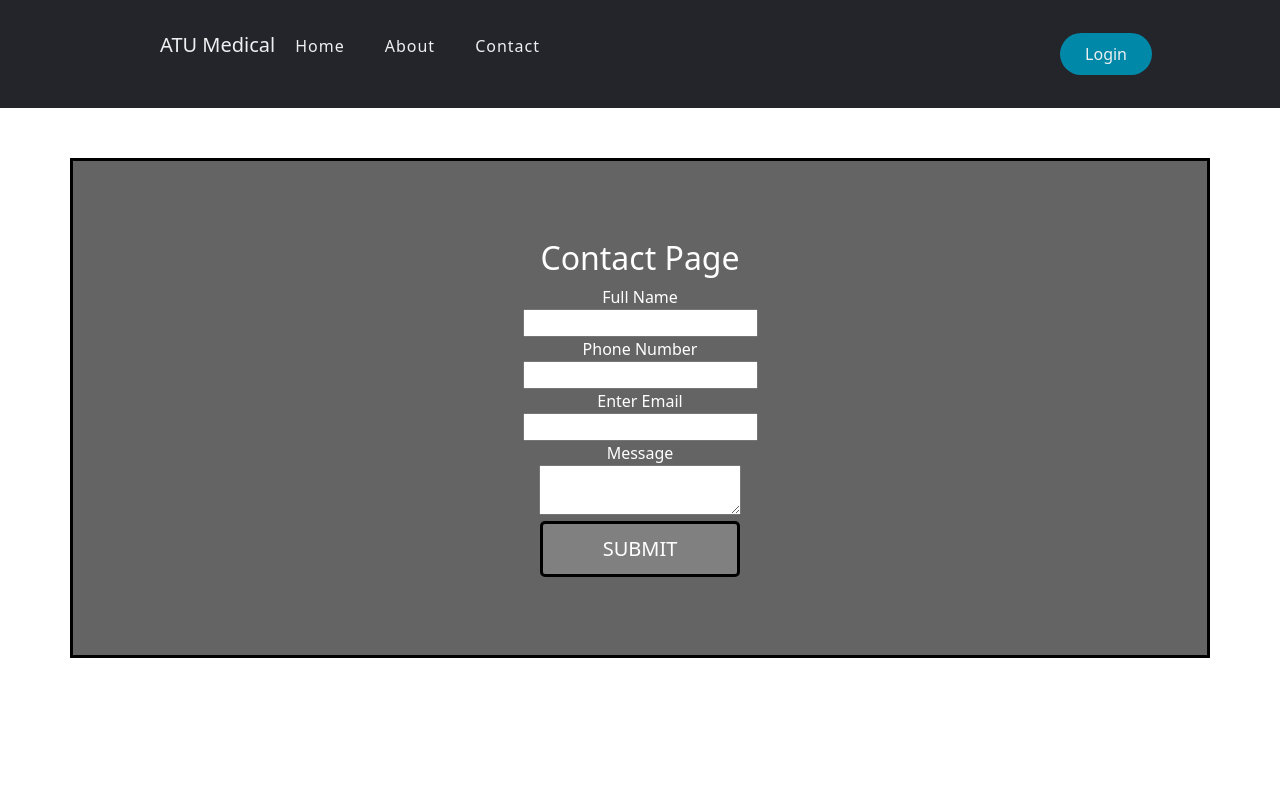
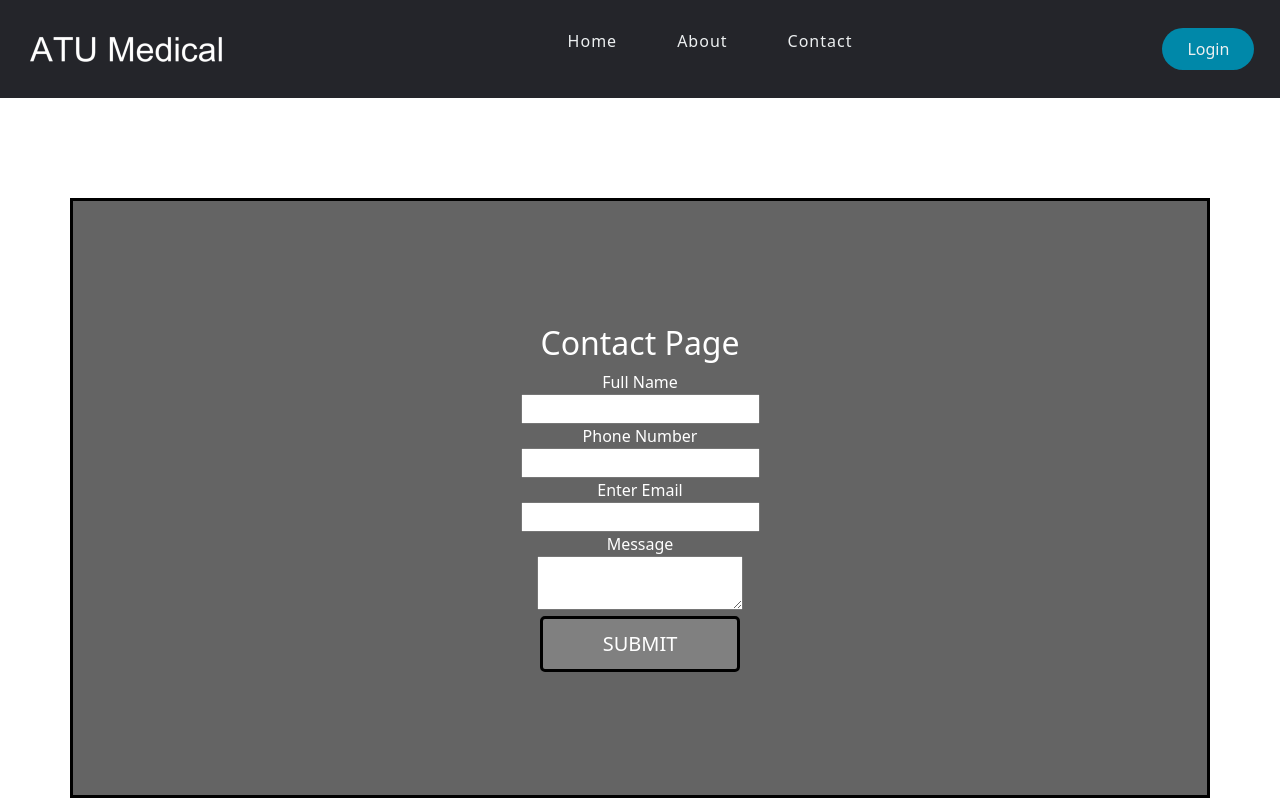
Before and after one commit to faustastamulis/FinalYearProject, a React (Create React App) app in the folder medical-app/: page /contact in a window 1280 px wide. Built offline with nearby package versions, Linux system fonts and the light colour scheme.

Commit message:
Changed some pages

```diff
--- a/medical-app/src/components/Styles/style.css
+++ b/medical-app/src/components/Styles/style.css
@@ -1,9 +1,3 @@
-* {
-  box-sizing: border-box;
-  margin: 0;
-  padding: 0;
-}
-
 h1 {
   font-size: 60px;
   text-align: center;
@@ -28,11 +22,6 @@ h1 {
   text-shadow: 3px 3px 1px black;
 }
 
-img {
-  display: block;
-  margin: 0 auto;
-}
-
 .homebody {
   text-align: center;
 }
@@ -50,17 +39,17 @@ img {
   justify-content: center;
 }
 
-.containerClass {
+.container__class {
   background-color: #646464;
   display: flex;
   flex-direction: column;
   align-items: center;
   justify-content: center;
-  width: 350px;
-  height: 500px;
-  margin-top: 50px;
-  margin-bottom: 100px;
+  max-width: 320px;
+  height: 600px;
+  margin-top: 100px;
   border: 3px solid black;
+  padding: 10px 2%;
 }
 
 .homeh1 {
@@ -88,18 +77,12 @@ header {
   display: flex;
   justify-content: space-between;
   align-items: center;
-  padding: 30px 10%;
+  padding: 20px 2%;
   background-color: #24252a;
 }
 
-.navbar__brand{
-  font-weight: 500;
-  color: #edf0f1;
-  font-size: 20px;
-}
-
-.navbar__brand:hover {
-  color: #0088a9;
+.logo {
+  cursor: pointer;
 }
 
 .nav__links a,
@@ -117,7 +100,7 @@ header {
 }
 
 .nav__links li {
-  padding: 0px 20px;
+  padding: 5px 30px;
 }
 
 .nav__links li a {
--- a/medical-app/src/components/inc/Navbar.js
+++ b/medical-app/src/components/inc/Navbar.js
@@ -5,9 +5,9 @@ function Navbar() {
   return (
     <body>
       <header>
+      <a class="logo" href="/home"><img src={require('../images/logo.png') }/></a>
         <nav>
           <ul class="nav__links">
-          <Link to="/home" class="navbar__brand">ATU Medical</Link>
             <li><a href="/home">Home</a></li>
             <li><a href="/about">About</a></li>
             <li><a href="/contact">Contact</a></li>
--- a/medical-app/src/components/pages/Contact.js
+++ b/medical-app/src/components/pages/Contact.js
@@ -23,7 +23,7 @@ function Contactus(){
     }
     return(
         <body>
-        <Container className="containerClass">
+        <Container className="container__class">
         <form ref={form} onSubmit={sendEmail}>
             <div className="formWord">
                 <h2>Contact Page</h2>
--- a/medical-app/src/components/pages/Home.js
+++ b/medical-app/src/components/pages/Home.js
@@ -6,7 +6,7 @@ import { Container } from 'react-bootstrap';
 function Home() {
     return (
         <body className='homebody'>
-            <Container className='homecontainer'>
+            <Container className="homecontainer">
             <h1 className='homeh1'>Welcome to ATU Medical</h1>
             <h3 className='homeh3'>Here we make booking appointments easy</h3>
             <br />
--- a/medical-app/src/components/pages/Login.js
+++ b/medical-app/src/components/pages/Login.js
@@ -15,7 +15,7 @@ export const Login = (props) => {
 
     return (
         <body>
-            <Container className="containerClass">
+            <Container className="container__class">
             <h2 style={{ color: "#FFFF" }}>Login</h2>
             <form className="login-form" onSubmit={handleSubmit}>
                 <label htmlFor="email" style={{color: "white"}}>Email </label>
--- a/medical-app/src/components/pages/Register.js
+++ b/medical-app/src/components/pages/Register.js
@@ -17,7 +17,7 @@ export const Register = (props) => {
 
     return (
             <body>
-            <Container className="containerClass">
+            <Container className="container__class">
             <h2 style={{ color: "#FFFF" }}> Registeration</h2>
             <h4>Please enter your details bellow</h4><form className="register-form" onSubmit={handleSubmit}>
             <label htmlFor="name" style={{ color: "#FFF" }}>Full name</label>
```
Also changed, not shown: medical-app/src/components/images/logo.png (added).
